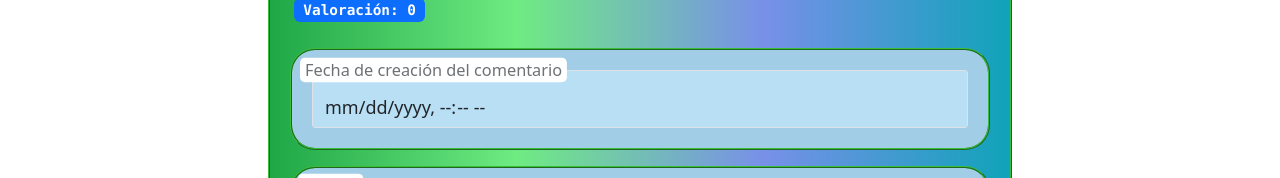
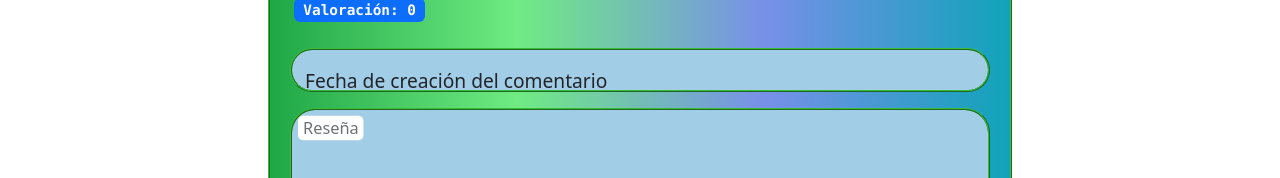
Before and after one commit to angelmaria/4ITECH, an Angular app: page /comments/create in a window 1280 px wide. Shown: the part 405-583 px from the top of the page. Built offline with nearby package versions, Linux system fonts and the light colour scheme; no server answers.

Commit message:
comento input en linea 34 del comment-form.component.html por dar fallo el .value del dateTime

```diff
--- a/src/app/comment-form/comment-form.component.html
+++ b/src/app/comment-form/comment-form.component.html
@@ -31,9 +31,9 @@
 
             <div class="form-floating mb-3 border-form">
               <!--[(ngModel)]="commentForm.dateTime" readonly>-->
-              <input type="datetime-local" class="form-control option-int" id="dateTime" formControlName="dateTime"
+              <!-- <input type="datetime-local" class="form-control option-int" id="dateTime" formControlName="dateTime"
              [readonly]="true"
-             [value]="commentForm.get('dateTime').value | date:'dd/MM/yyyy HH:mm'">
+             [value]="commentForm.get('dateTime').value | date:'dd/MM/yyyy HH:mm'"> -->
 
               <label for="dateTime">Fecha de creación del comentario</label>
             </div>
```
